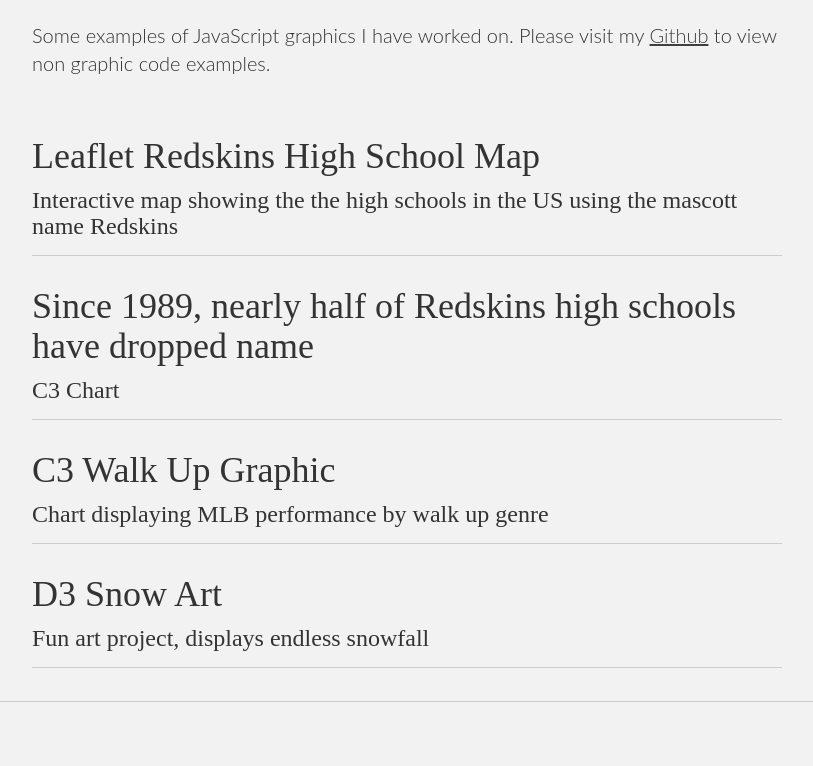
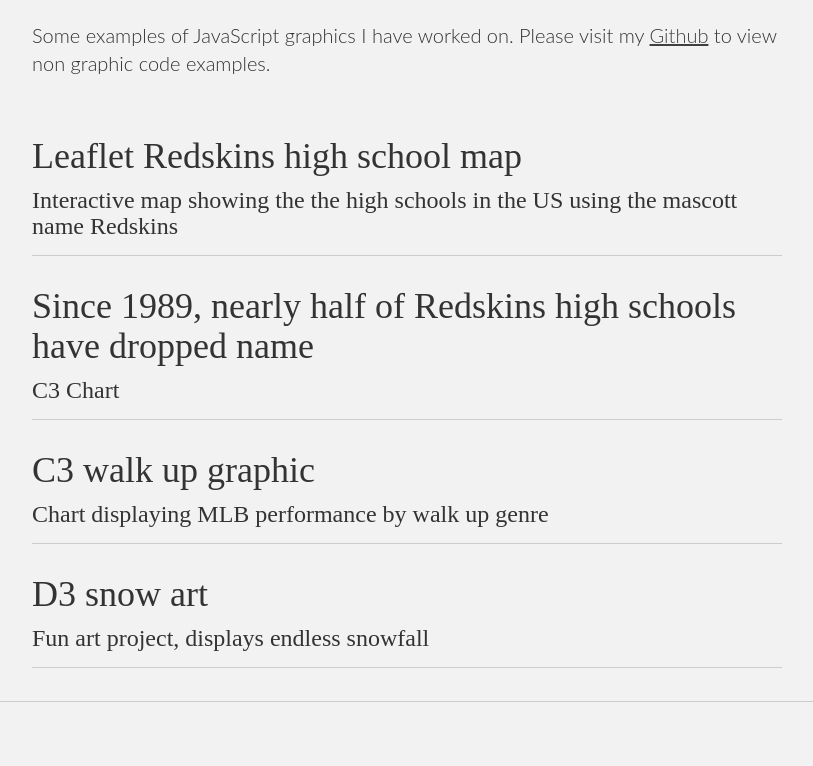
Before and after one commit to jagluck/jagluck.github.io, a plain HTML site: page graphics.html in a window 1280 px wide. Shown: the part 520-1286 px from the top of the page, without its empty margins (233-1046 px from the left). Drawn offline with Linux system fonts and the light colour scheme.

Commit message:
lower case

```diff
--- a/graphics.html
+++ b/graphics.html
@@ -110,7 +110,7 @@
                 <div class="post-preview">
                     <a href="http://cnsmaryland.org/interactives/fall-2017/mascot-map/">
                         <h2 class="post-title">
-                            Leaflet Redskins High School Map
+                            Leaflet Redskins high school map
                         </h2>
                         <h3 class="post-subtitle">
                             Interactive map showing the the high schools in the US using the mascott name Redskins
@@ -132,7 +132,7 @@
                 <div class="post-preview">
                     <a href="http://cnsmaryland.org/interactives/fall-2017/mlb-walkups/interactives/walkup-batting-graphic/">
                         <h2 class="post-title">
-                            C3 Walk Up Graphic
+                            C3 walk up graphic
                         </h2>
                         <h3 class="post-subtitle">
                             Chart displaying MLB performance by walk up genre
@@ -143,7 +143,7 @@
                 <div class="post-preview">
                     <a href="graphics/snow.html">
                         <h2 class="post-title">
-                            D3 Snow Art
+                            D3 snow art
                         </h2>
                         <h3 class="post-subtitle">
                             Fun art project, displays endless snowfall
```
